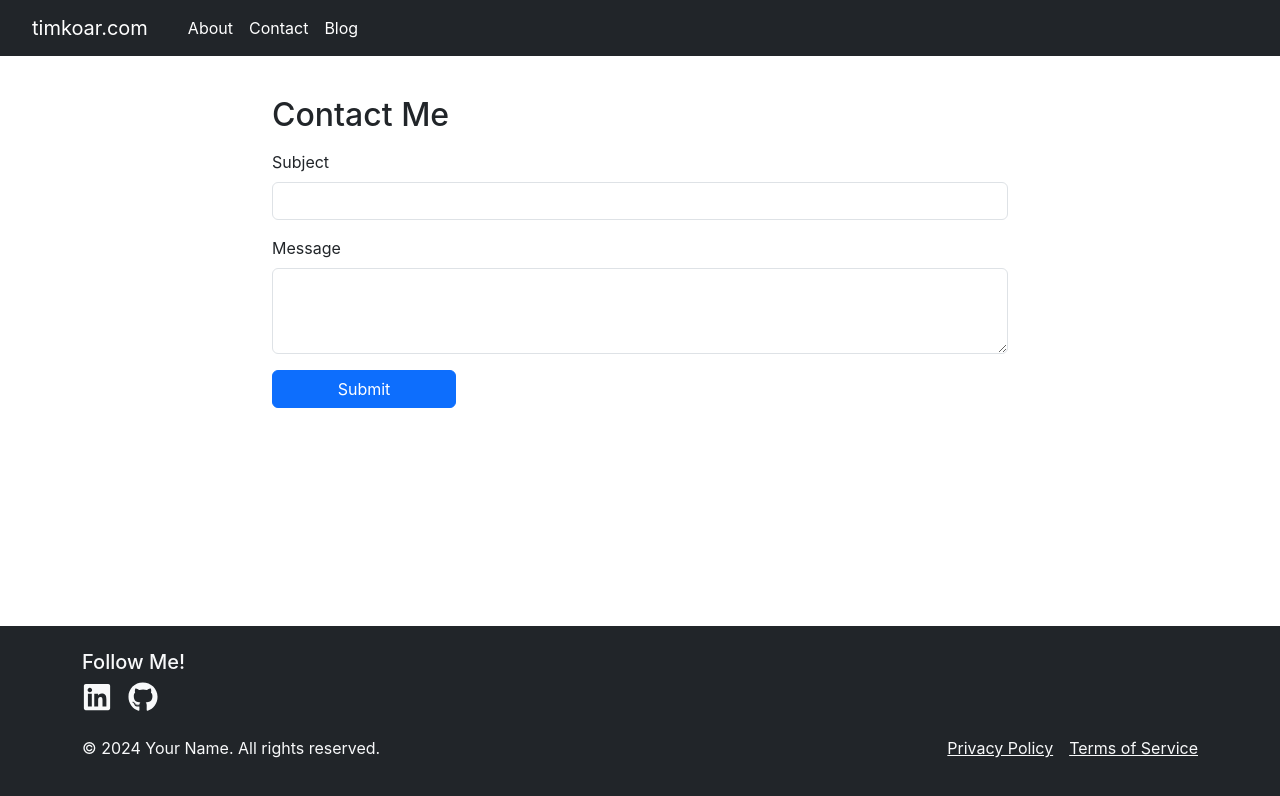
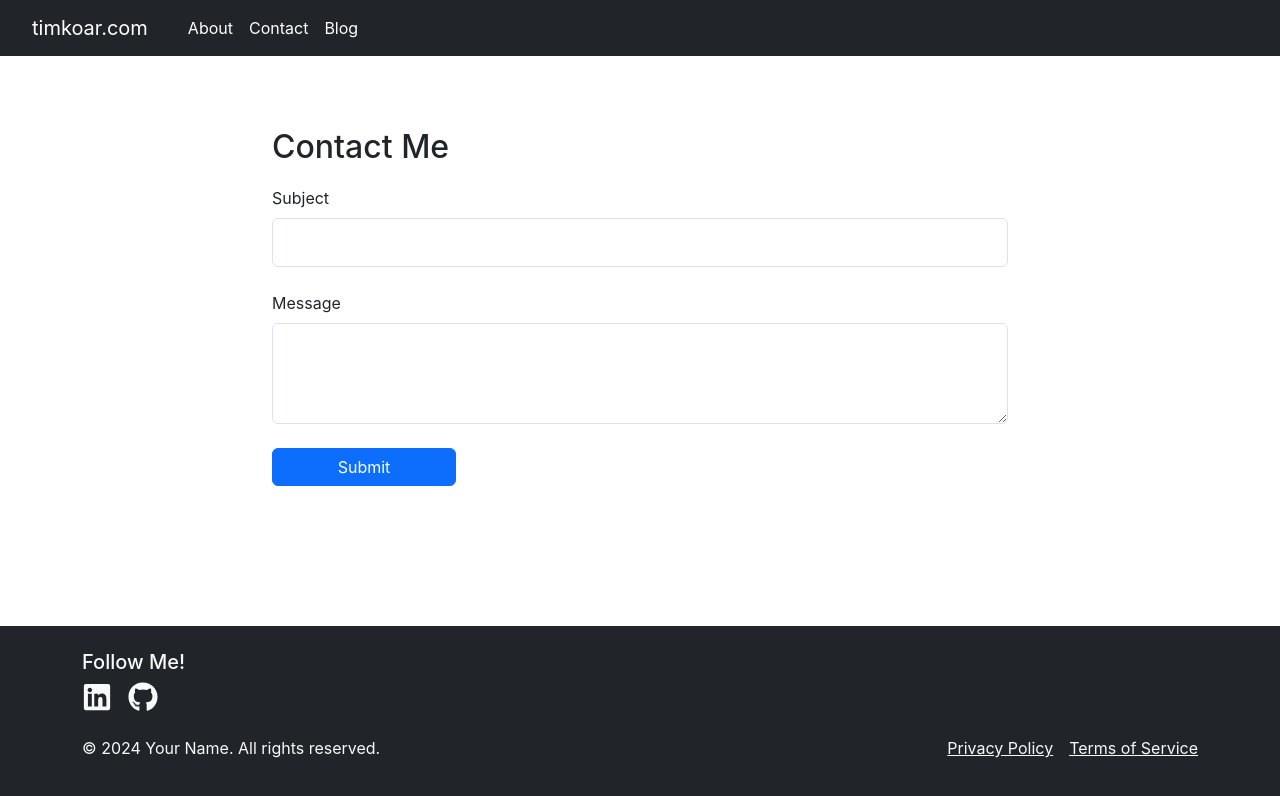
Before and after one commit to koartim/tims-webapp, a React (Create React App) app: page /contact in a window 1280 px wide. Shown: the top 796 px of the page. Built offline with nearby package versions, Linux system fonts and the light colour scheme; the HTML template or start-up script is replaced by a standard one.

Commit message:
updating contact component styling

```diff
--- a/src/App.js
+++ b/src/App.js
@@ -1,4 +1,4 @@
-import React from 'react';
+import React, { useState } from 'react';
 import { BrowserRouter as Router, Routes, Route } from 'react-router-dom';
 import './App.css';
 import Header from './components/header/Header';
@@ -8,6 +8,13 @@ import Footer from './components/footer/Footer';
 import Blog from './components/blog/Blog';
 
 function App() {
+
+  const [ isNavbarExpanded, setIsNavbarExpanded ] = useState(false);
+
+  const handleToggle = (expanded) => {
+    setIsNavbarExpanded(expanded);
+  }
+
   return (
     <Router>
       <div className='app'>
--- a/src/components/contact/Contact.css
+++ b/src/components/contact/Contact.css
@@ -1,3 +1,33 @@
 .contact-container {
-    margin-top: 60px; /* Adjust the value as needed */
-  }
+  padding-top: 80px;
+  padding-bottom: 60px;
+}
+
+h2 {
+  margin-bottom: 20px; /* Increased bottom margin */
+  font-size: 2rem; /* Increased font size */
+}
+
+.form-control {
+  margin-bottom: 15px;
+  padding: 10px;
+  font-size: 1.1rem;
+}
+
+.mb-3 {
+  margin-bottom: 1.5rem !important; /* 1.5rem bottom margin */
+}
+
+.mb-4 {
+  margin-bottom: 2rem !important; /* 2rem bottom margin */
+}
+
+/* Added spacing for alerts */
+.alert {
+  margin-bottom: 20px;
+}
+
+button {
+  font-size: 1.1rem;
+  padding: 10px 0;
+}
--- a/src/components/contact/Contact.js
+++ b/src/components/contact/Contact.js
@@ -1,5 +1,6 @@
 import React, { useState } from 'react';
 import { Container, Row, Col, Form, Button, Alert, Spinner } from 'react-bootstrap';
+import "./Contact.css";
 
 const Contact = () => {
   const [formData, setFormData] = useState({ name: '', message: '' });
@@ -13,6 +14,13 @@ const Contact = () => {
   const handleSubmit = async (e) => {
     e.preventDefault();
 
+    if (!formData.name || !formData.message) {
+      setFormStatus({ submitted: false, error: true, loading: false });
+      return;
+    }
+
+    setFormStatus({ ...formStatus, loading: true });
+
     try {
       const response = await fetch('http://localhost:8080/api/contact', {
         method: 'POST',
@@ -23,18 +31,18 @@ const Contact = () => {
       });
 
       if (response.ok) {
-        setFormStatus({ submitted: true, error: false });
+        setFormStatus({ submitted: true, error: false, loading: false});
         setFormData({ name: '', message: '' });
       } else {
-        setFormStatus({ submitted: false, error: true });
+        setFormStatus({ submitted: false, error: true, loading: false });
       }
     } catch (error) {
-      setFormStatus({ submitted: false, error: true });
+      setFormStatus({ submitted: false, error: true, loading: false });
     }
   };
 
   return (
-    <Container id="contact" className="mt-5 pt-5">
+    <Container id="contact" className="contact-container mt-5">
       <Row className="justify-content-center">
         <Col md={8}>
           <h2>Contact Me</h2>
```
